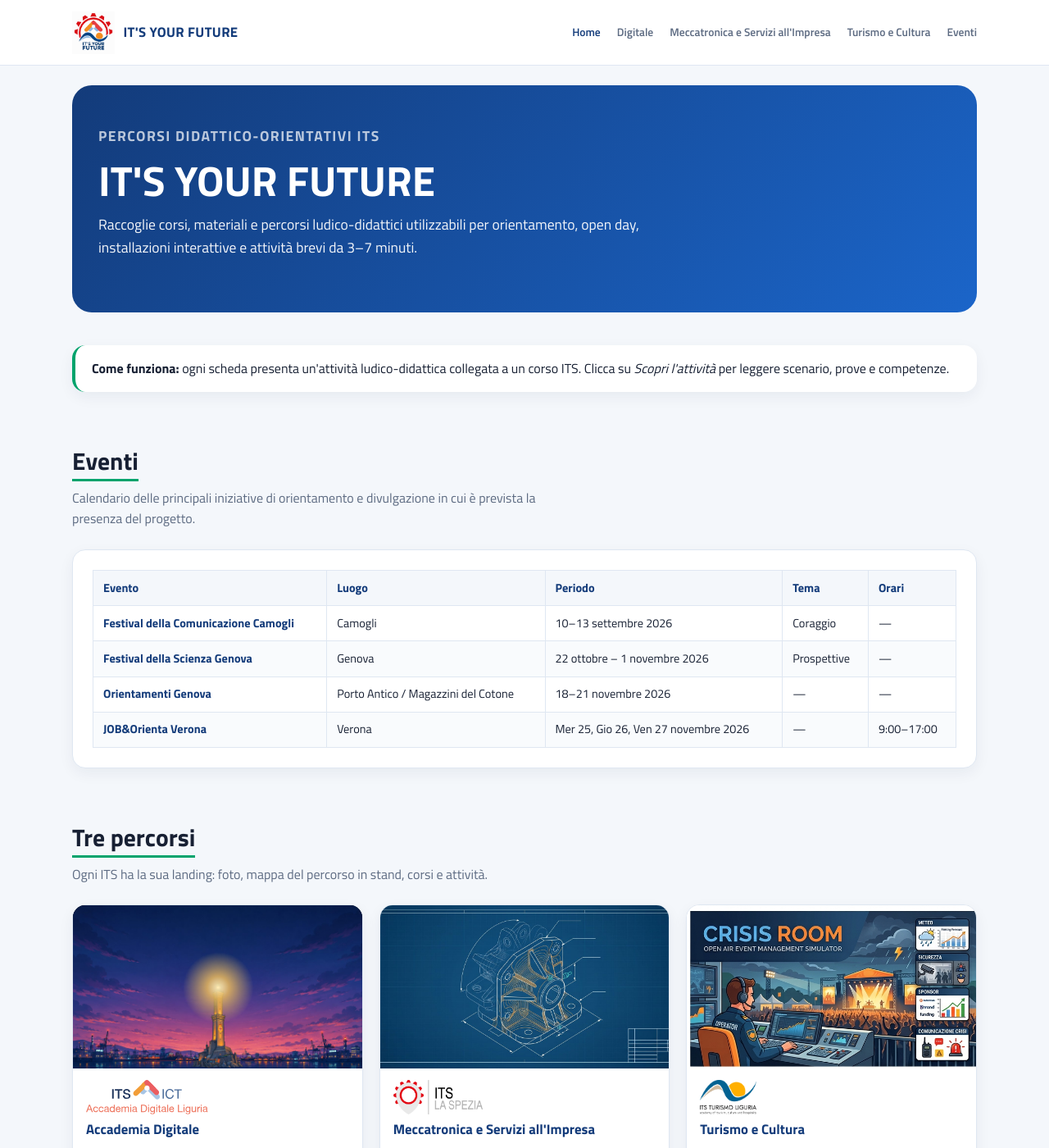
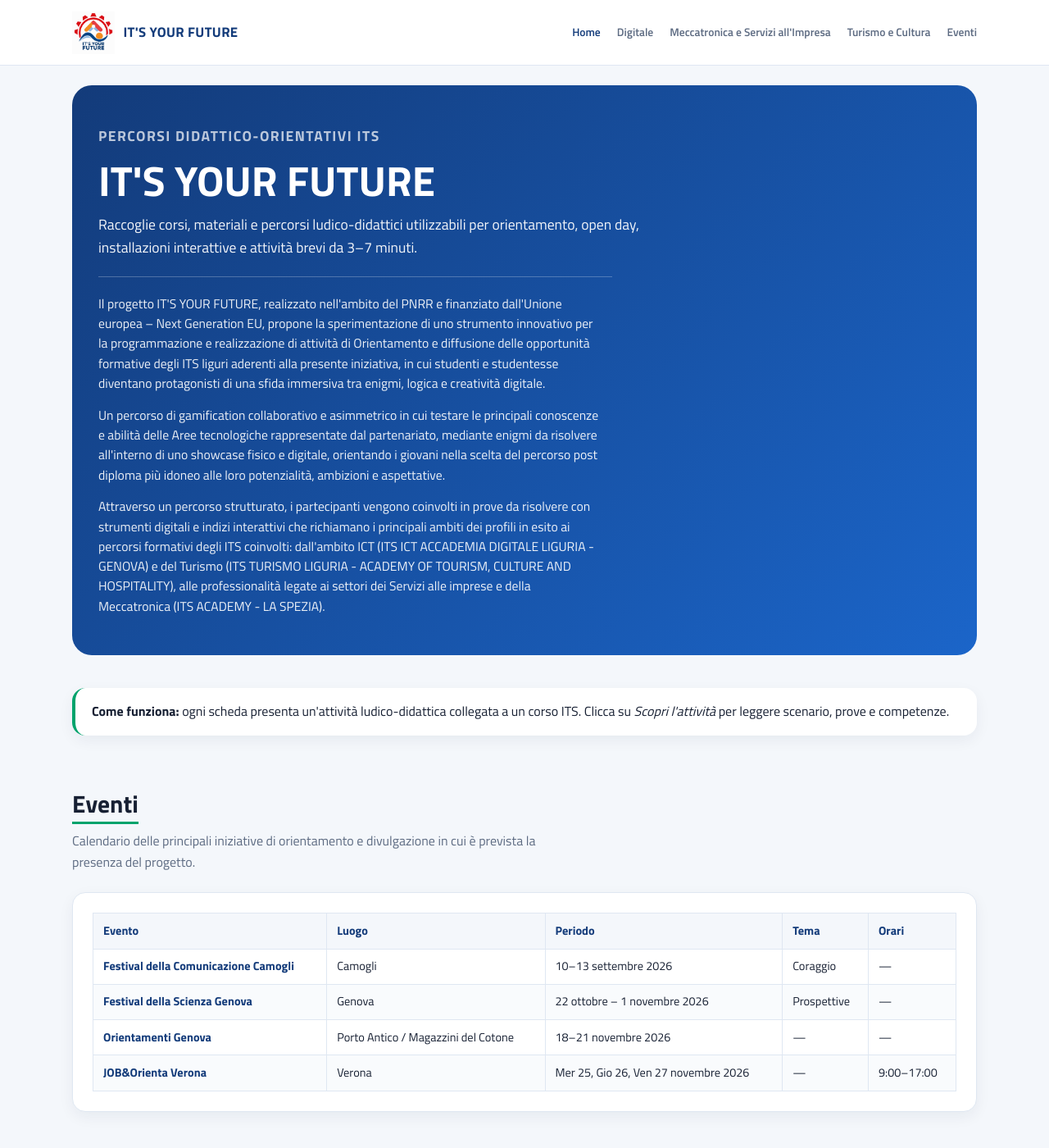
Before and after one commit to vongomben/its-your-future, a Jekyll site: the page built from index.html, in a window 1280 px wide and 1400 px high. Shown: the whole window at 82% size. Built offline with Jekyll 4.4.1, drawn with Linux system fonts in a browser that asks for light colours.

Commit message:
Add the PNRR project text to the homepage hero.
Co-authored-by: Cursor <cursoragent@cursor.com>

```diff
--- a/_config.yml
+++ b/_config.yml
@@ -7,6 +7,10 @@ hero:
   kicker: "Percorsi didattico-orientativi ITS"
   title: "IT'S YOUR FUTURE"
   description: "Raccoglie corsi, materiali e percorsi ludico-didattici utilizzabili per orientamento, open day, installazioni interattive e attività brevi da 3–7 minuti."
+  progetto:
+    - "Il progetto IT'S YOUR FUTURE, realizzato nell'ambito del PNRR e finanziato dall'Unione europea – Next Generation EU, propone la sperimentazione di uno strumento innovativo per la programmazione e realizzazione di attività di Orientamento e diffusione delle opportunità formative degli ITS liguri aderenti alla presente iniziativa, in cui studenti e studentesse diventano protagonisti di una sfida immersiva tra enigmi, logica e creatività digitale."
+    - "Un percorso di gamification collaborativo e asimmetrico in cui testare le principali conoscenze e abilità delle Aree tecnologiche rappresentate dal partenariato, mediante enigmi da risolvere all'interno di uno showcase fisico e digitale, orientando i giovani nella scelta del percorso post diploma più idoneo alle loro potenzialità, ambizioni e aspettative."
+    - "Attraverso un percorso strutturato, i partecipanti vengono coinvolti in prove da risolvere con strumenti digitali e indizi interattivi che richiamano i principali ambiti dei profili in esito ai percorsi formativi degli ITS coinvolti: dall'ambito ICT (ITS ICT ACCADEMIA DIGITALE LIGURIA - GENOVA) e del Turismo (ITS TURISMO LIGURIA - ACADEMY OF TOURISM, CULTURE AND HOSPITALITY), alle professionalità legate ai settori dei Servizi alle imprese e della Meccatronica (ITS ACADEMY - LA SPEZIA)."
 
 # Sezione "Come funziona" homepage — modificabile da qui
 come_funziona:
--- a/_sass/_components.scss
+++ b/_sass/_components.scss
@@ -16,6 +16,23 @@
     max-width: 70ch;
     font-size: 1.1rem;
     opacity: 0.95;
+  }
+
+  &__progetto {
+    margin-top: 1.25rem;
+    padding-top: 1.25rem;
+    border-top: 1px solid rgba($paper, 0.25);
+    max-width: 70ch;
+    display: flex;
+    flex-direction: column;
+    gap: 0.9rem;
+
+    p {
+      margin: 0;
+      font-size: 0.98rem;
+      line-height: 1.55;
+      opacity: 0.92;
+    }
   }
 }
 
--- a/index.html
+++ b/index.html
@@ -9,6 +9,13 @@ description: "Percorsi ludico-didattici ITS: corsi, materiali e attività per or
   <p class="iyf-kicker">{{ site.hero.kicker }}</p>
   <h1>{{ site.hero.title }}</h1>
   <p>{{ site.hero.description }}</p>
+  {% if site.hero.progetto %}
+  <div class="iyf-hero__progetto">
+    {% for p in site.hero.progetto %}
+    <p>{{ p }}</p>
+    {% endfor %}
+  </div>
+  {% endif %}
 </section>
 
 <div class="iyf-note">
```
